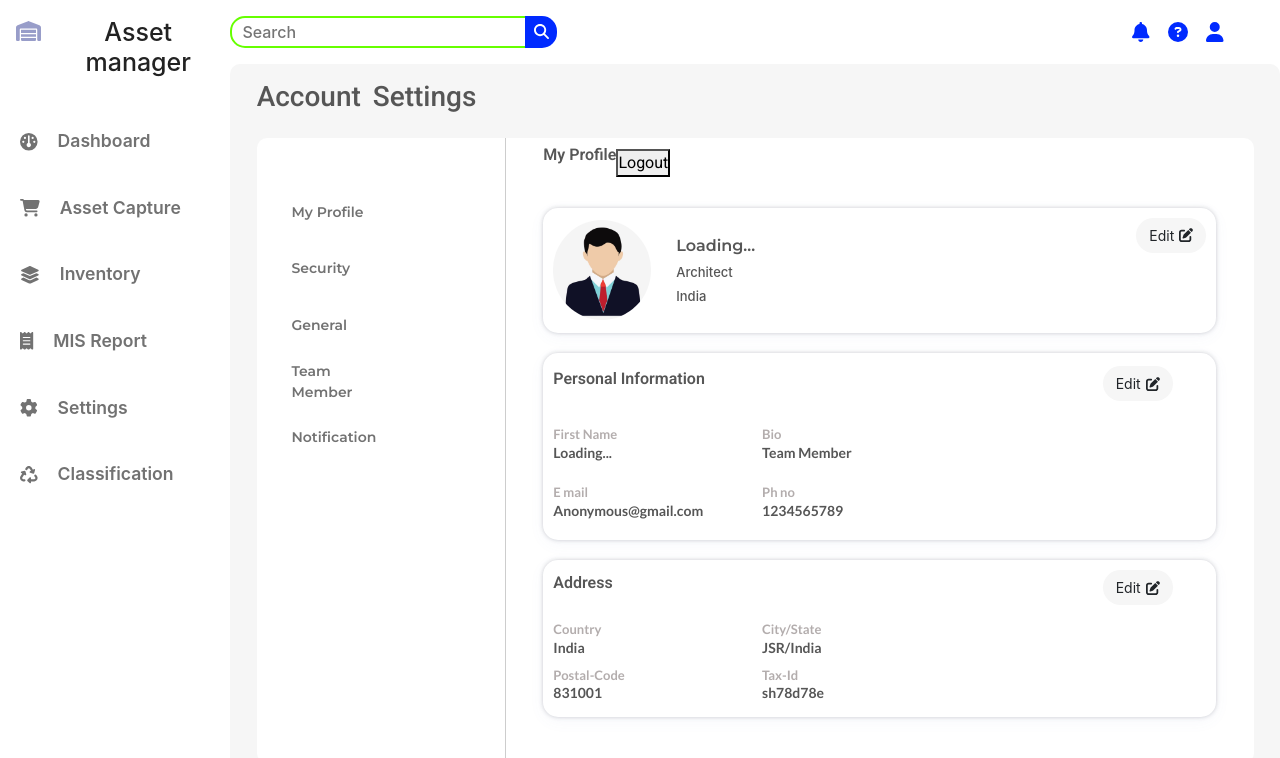
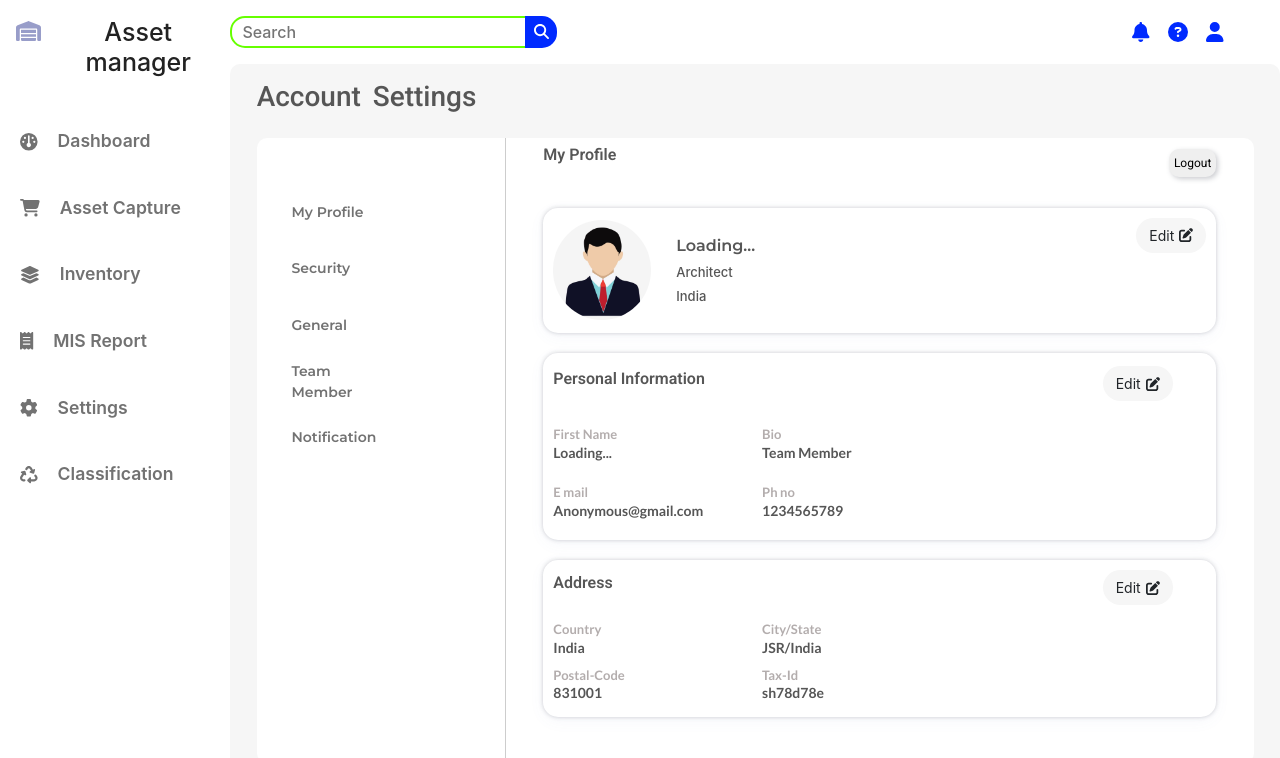
Before and after one commit to AnujNdas/Asset-manager-new, a React (Create React App) app in the folder frontend/: page /Setting/profile in a window 1280 px wide. Shown: the top 758 px of the page. Built offline with nearby package versions, Linux system fonts and the light colour scheme; no server answers; sample sign-in values are in the browser's storage.

Commit message:
Update MyProfile.css

```diff
--- a/frontend/src/Page_styles/MyProfile.css
+++ b/frontend/src/Page_styles/MyProfile.css
@@ -11,11 +11,19 @@
     height: 8%;
     width: 90%;
     display: flex;
+    justify-content: space-between;
     align-items: center;
     font-family: 'Roboto', sans-serif;
     font-weight: 600;
     color: #565656;
     /* padding-left: 20px; */
+}
+.logout-btn{
+    border-radius: 10px;
+    font-size: 12px;
+    padding: 5px;
+    border: none;
+    box-shadow: 2px 2px 5px rgba(67, 71, 85, 0.27);
 }
 .personal-Profile{
     display: flex;
```
